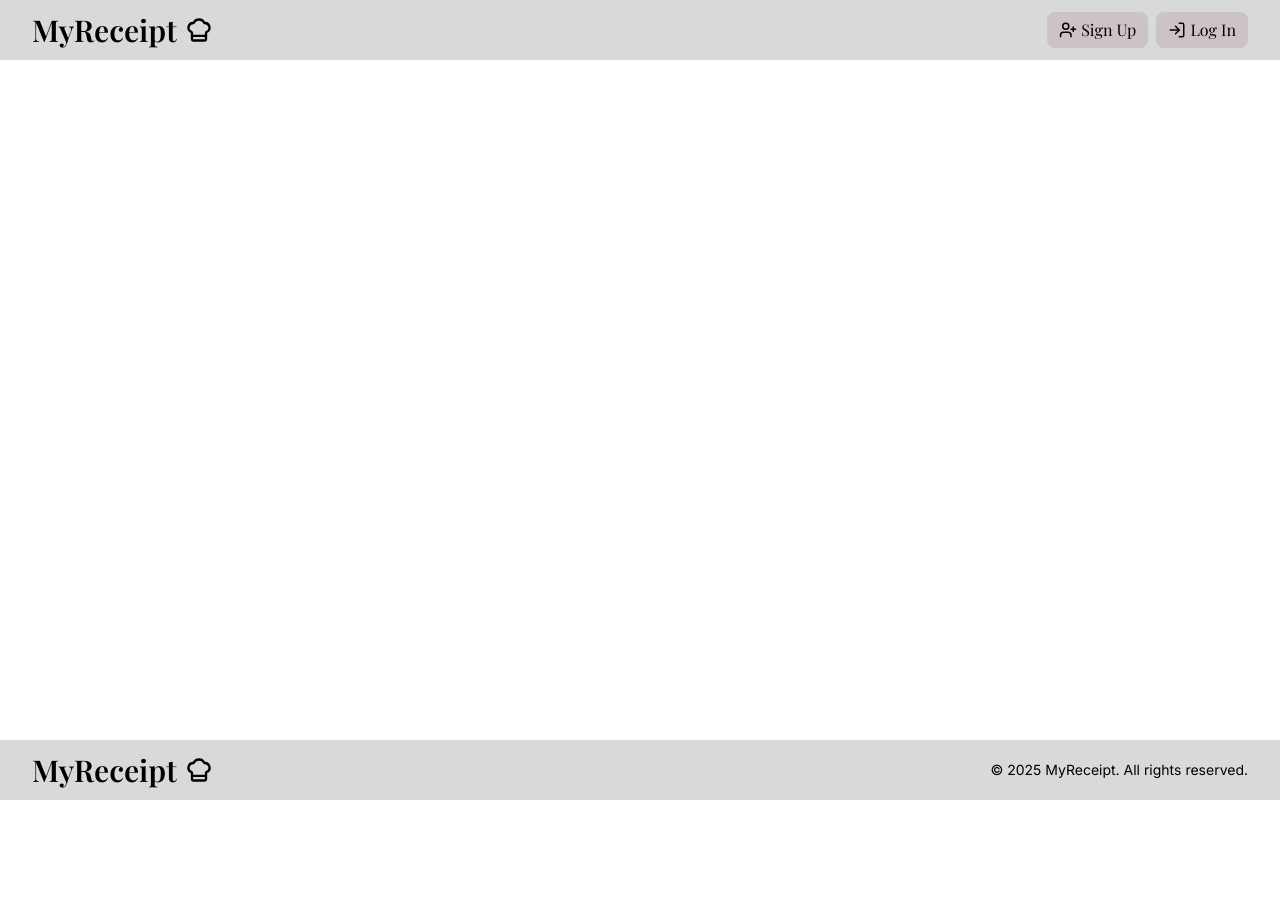
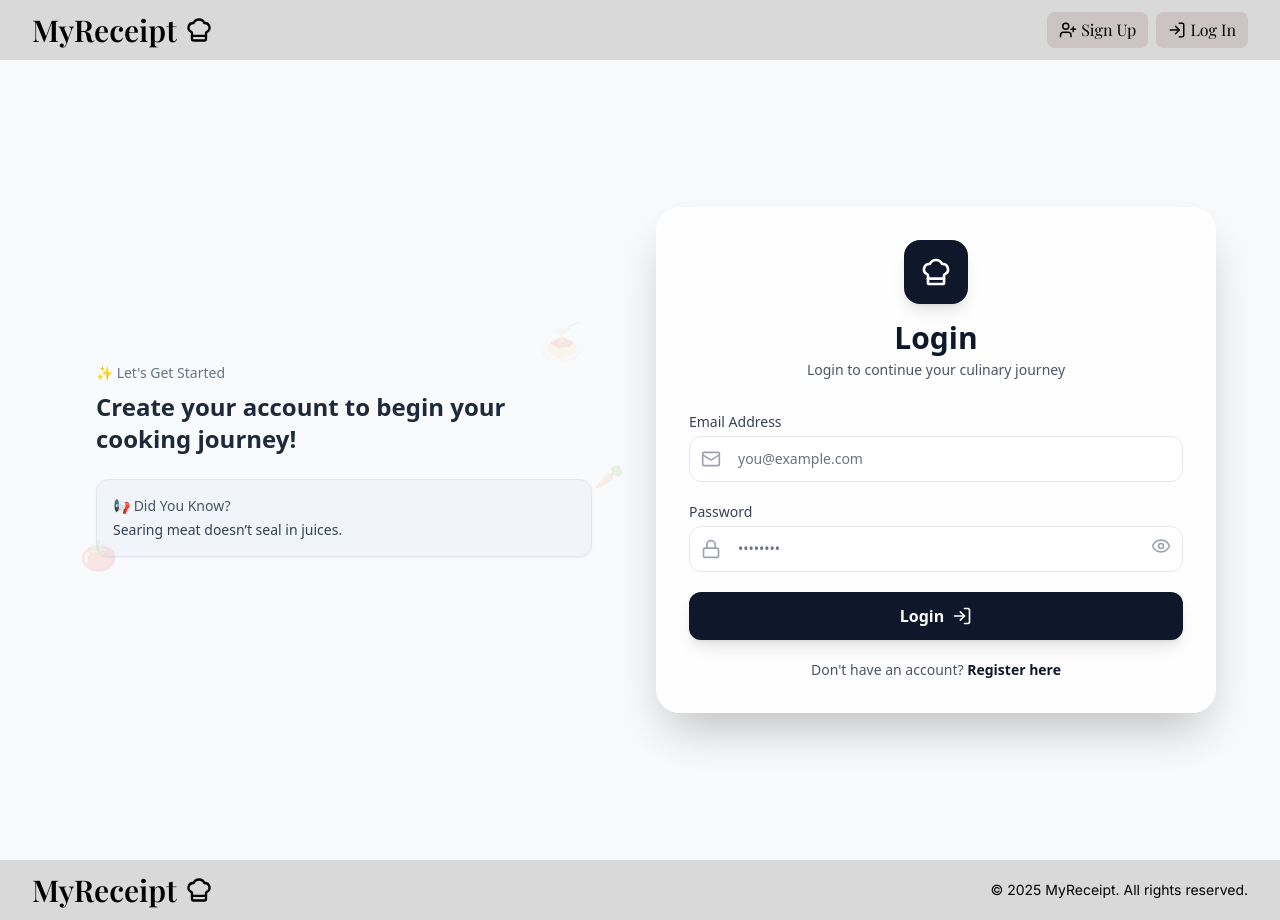
Before and after one commit to aziz4678/Receipt-App, a React (Vite) app: page /login in a window 1280 px wide. Before the commit the page ends 800 px from the top, so only its background shows below. Built offline with nearby package versions, Linux system fonts and the light colour scheme.

Commit message:
Login Pages

```diff
--- a/src/App.jsx
+++ b/src/App.jsx
@@ -4,6 +4,7 @@ import { Routes, Route } from "react-router-dom";
 import Home from "./pages/Home";
 import RecipeDetail from "./pages/RecipeDetail";
 import Register from "./pages/Register";
+import Login from "./pages/Login";
 
 export default function App() {
   return (
@@ -13,6 +14,7 @@ export default function App() {
         <Routes>
           <Route path="/" element={<Home />} />
           <Route path="/recipe/:id" element={<RecipeDetail />} />
+          <Route path="/login" element={<Login />} />
           <Route path="/register" element={<Register />} />
         </Routes>
       </main>
--- /dev/null
+++ b/src/pages/Login.jsx
@@ -0,0 +1,108 @@
+import { useState, useEffect } from "react";
+import { useNavigate } from "react-router-dom";
+import { Mail, Lock, ChefHat, Eye, EyeOff, LogIn } from "lucide-react";
+import { useAuth } from "../context/AuthContext";
+import SideInfo from "../components/Auth/SideInfo";
+import InputField from "../components/Auth/InputField";
+import Facts from "../components/Auth/Facts";
+
+export default function Login() {
+  const { login } = useAuth();
+  const navigate = useNavigate();
+
+  const [formData, setFormData] = useState({ email: "", password: "" });
+  const [showPassword, setShowPassword] = useState(false);
+  const [isLoading, setIsLoading] = useState(false);
+  const [factIndex, setFactIndex] = useState(0);
+
+  useEffect(() => {
+    const timer = setInterval(() => {
+      setFactIndex((prev) => (prev + 1) % Facts.length);
+    }, 5000);
+    return () => clearInterval(timer);
+  }, []);
+
+  const handleChange = (field, value) => {
+    setFormData((prev) => ({ ...prev, [field]: value }));
+  };
+
+  const handleSubmit = async () => {
+    if (!formData.email || !formData.password) return;
+    setIsLoading(true);
+    const success = await login(formData.email, formData.password);
+    setIsLoading(false);
+    if (success) navigate("/");
+  };
+
+  return (
+    <div className="min-h-screen bg-gray-50 flex items-center justify-center px-4 py-16 sm:py-24">
+      <div className="max-w-6xl w-full grid grid-cols-1 lg:grid-cols-2 gap-8 items-center">
+        <SideInfo facts={Facts} factIndex={factIndex} />
+
+        <div className="w-full bg-white/80 backdrop-blur-md border border-white/20 shadow-2xl rounded-3xl p-8">
+          <div className="text-center mb-8">
+            <div className="inline-flex items-center justify-center w-16 h-16 bg-slate-900 rounded-2xl mb-4 shadow-lg">
+              <ChefHat className="w-8 h-8 text-white" />
+            </div>
+            <h1 className="text-3xl font-bold text-slate-900 mb-1">Login</h1>
+            <p className="text-gray-600 text-sm">Login to continue your culinary journey</p>
+          </div>
+
+          <div className="space-y-5">
+            <InputField
+              label="Email Address"
+              type="email"
+              icon={<Mail className="w-5 h-5 text-gray-400" />}
+              value={formData.email}
+              onChange={(e) => handleChange("email", e.target.value)}
+              placeholder="you@example.com"
+            />
+
+            <InputField
+              label="Password"
+              type={showPassword ? "text" : "password"}
+              icon={<Lock className="w-5 h-5 text-gray-400" />}
+              value={formData.password}
+              onChange={(e) => handleChange("password", e.target.value)}
+              placeholder="••••••••"
+              rightIcon={
+                <button
+                  type="button"
+                  onClick={() => setShowPassword(!showPassword)}
+                  className="text-gray-400"
+                >
+                  {showPassword ? <EyeOff className="w-5 h-5" /> : <Eye className="w-5 h-5" />}
+                </button>
+              }
+            />
+
+            <button
+              onClick={handleSubmit}
+              disabled={isLoading}
+              className="w-full bg-slate-900 text-white font-semibold py-3 px-6 rounded-xl hover:bg-slate-800 transition-all duration-200 shadow-lg flex items-center justify-center group disabled:opacity-60"
+            >
+              {isLoading ? (
+                <div className="w-5 h-5 border-2 border-white/30 border-t-white rounded-full animate-spin" />
+              ) : (
+                <>
+                  Login
+                  <LogIn className="w-5 h-5 ml-2 group-hover:translate-x-1 transition-transform" />
+                </>
+              )}
+            </button>
+
+            <p className="text-center text-sm text-gray-600 mt-6">
+              Don't have an account?{" "}
+              <button
+                onClick={() => navigate("/register")}
+                className="text-slate-900 font-semibold hover:text-black transition"
+              >
+                Register here
+              </button>
+            </p>
+          </div>
+        </div>
+      </div>
+    </div>
+  );
+}
--- a/src/pages/Register.jsx
+++ b/src/pages/Register.jsx
@@ -1,6 +1,6 @@
 import React, { useState, useEffect } from "react";
 import { useNavigate } from "react-router-dom";
-import { Eye, EyeOff, User, Mail, Lock, ArrowRight } from "lucide-react";
+import { Eye, EyeOff, User, Mail,Lock, ChefHat, ArrowRight } from "lucide-react";
 import { useAuth } from "../context/AuthContext";
 import SideInfo from "../components/Auth/SideInfo";
 import InputField from "../components/Auth/InputField";
@@ -71,9 +71,9 @@ export default function RegisterPage() {
         <div className="w-full bg-white/80 backdrop-blur-md border border-white/20 shadow-2xl rounded-3xl p-8">
           <div className="text-center mb-8">
             <div className="inline-flex items-center justify-center w-16 h-16 bg-slate-900 rounded-2xl mb-4 shadow-lg">
-              <Lock className="w-8 h-8 text-white" />
+              <ChefHat className="w-8 h-8 text-white" />
             </div>
-            <h1 className="text-3xl font-bold text-slate-900 mb-1">Join MyReceipt</h1>
+            <h1 className="text-3xl font-bold text-slate-900 mb-1">Join MyRecipes</h1>
             <p className="text-gray-600 text-sm">Start your culinary adventure today</p>
           </div>
 
```
